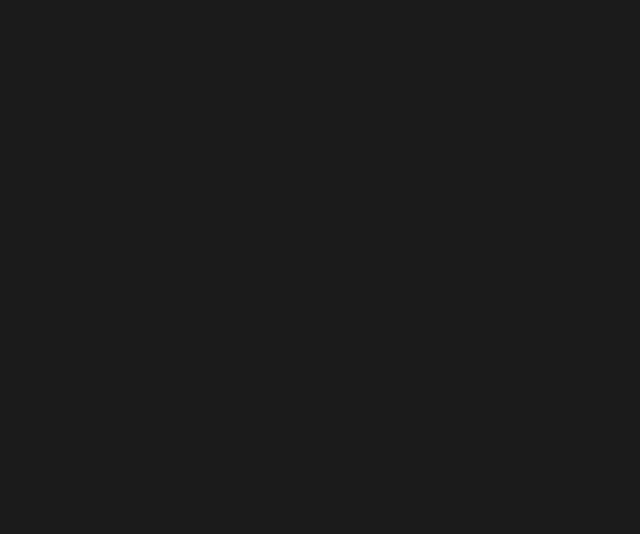
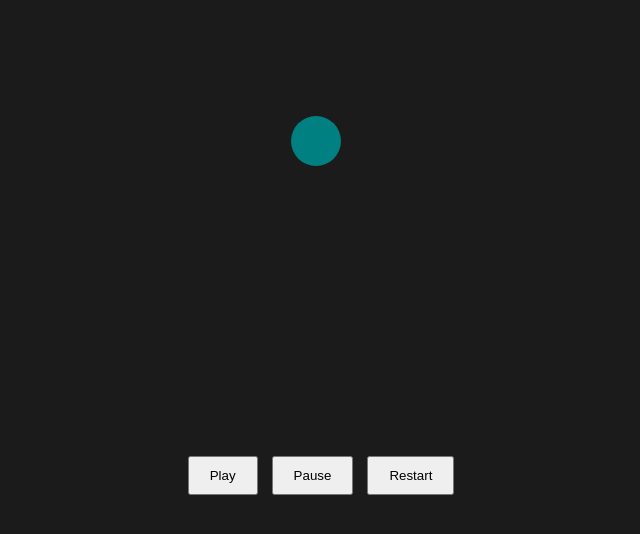
Before and after one commit to pdottore/gsap-tut, a plain HTML site: page 6. Controlling Tweens/index.html in a window 1280 px wide. Shown: the whole page, without its empty margins (324-964 px from the left). Drawn offline with nearby package versions, Linux system fonts and the light colour scheme.

Commit message:
controlling tweens

```diff
--- a/6. Controlling Tweens/app.js
+++ b/6. Controlling Tweens/app.js
@@ -0,0 +1,13 @@
+let play = document.querySelector(".play");
+let pause = document.querySelector(".pause");
+let restart = document.querySelector(".restart");
+
+let tween = gsap.to(".box1", {
+    y: -200,
+    duration: 5,
+    backgroundColor: "teal",
+});
+
+play.addEventListener("click", () =>tween.play());
+pause.addEventListener("click", () =>tween.pause());
+restart.addEventListener("click", () =>tween.restart());
--- a/6. Controlling Tweens/index.html
+++ b/6. Controlling Tweens/index.html
@@ -7,7 +7,20 @@
     <link rel="stylesheet" href="style.css" />
   </head>
   <body>
-    <script src="https://cdnjs.cloudflare.com/ajax/libs/gsap/3.11.3/gsap.min.js"></script>
+    <section class="container">
+      <div class="box-container">
+        <div class="box box1"></div>
+      </div>
+
+      <section class="buttons-container">
+        <button class="play">Play</button>
+        <button class="pause">Pause</button>
+        <button class="restart">Restart</button>
+      </section>
+    </section>
+
+
+    <script src="https://cdn.jsdelivr.net/npm/gsap@3.12.5/dist/gsap.min.js"></script>
     <script src="app.js"></script>
   </body>
 </html>
```
